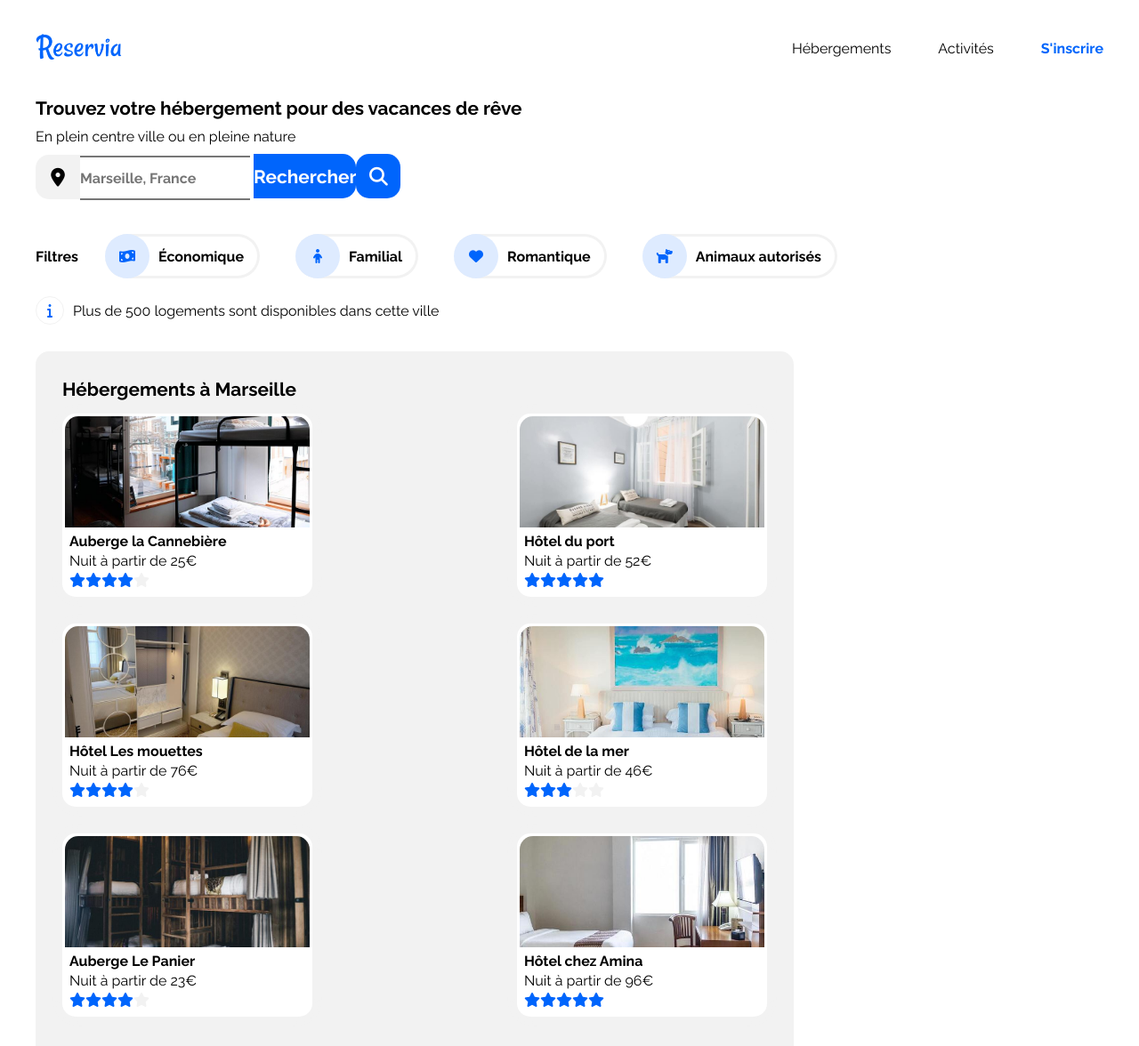
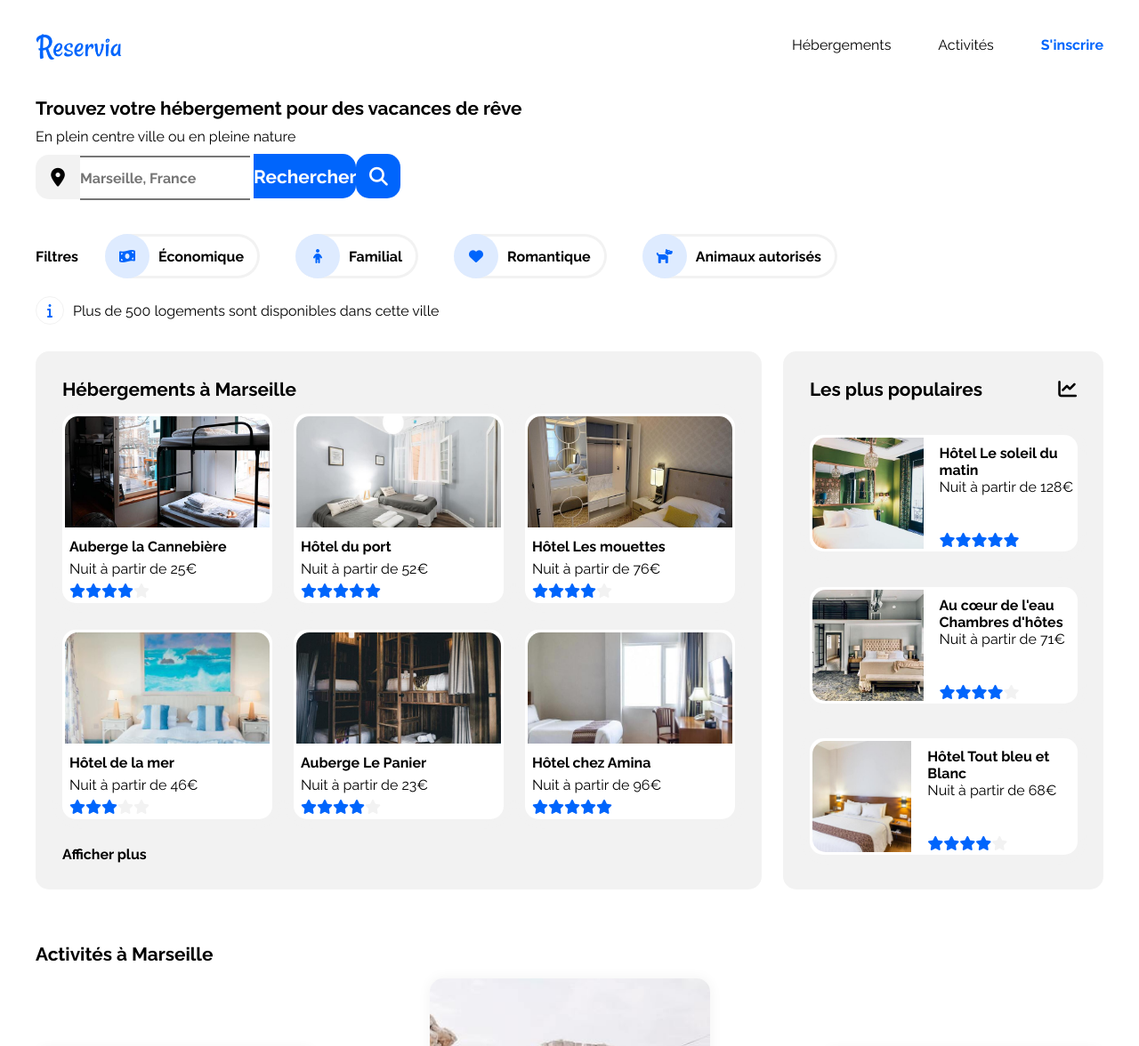
Before and after one commit to kvniscoding/KevinThevenet_2_18092021, a plain HTML site: page index.html in a window 1280 px wide. Shown: the top 1176 px of the page at 89% size. Drawn offline with Linux system fonts and the light colour scheme.

Commit message:
Ajustement de la section hébergements

```diff
--- a/index.html
+++ b/index.html
@@ -28,9 +28,9 @@
 				<!-- Barre de navigation -->
 				<nav>
 					<ul id="listeNavigation">
-						<li class="lienNavigation"><a href="#sectionHebergements" class="ancreSection">Hébergements</a></li>
-						<li class="lienNavigation"><a href="#sectionActivites" class="ancreSection">Activités</a></li>
-						<li class="lienNavigation"><a href="" id="inscription">S'inscrire</a></li>
+						<li><a href="#sectionHebergements" class="ancreSection">Hébergements</a></li>
+						<li><a href="#sectionActivites" class="ancreSection">Activités</a></li>
+						<li><a href="" id="inscription">S'inscrire</a></li>
 					</ul>
 				</nav> <!-- Fin de la barre de navigation -->
 			</div> <!-- Fin div logoNavigation -->
@@ -98,76 +98,84 @@
 					<h2>Hébergements à Marseille</h2>
 					<div class="blockVignettesHebergements"> <!-- block entourant les vignettes des hébergements -->
 						<!-- Figure pour les hébergements -->
-						<a href="">
 						<figure class="figureHebergement">
+							<a href="#">
 								<img src="images/hebergements/auberge_la_cannebiere.jpg" alt="Photo de l'Auberge de la Cannebière" class="vignetteHebergement"/>
 								<figcaption class="infoHebergement">
 									<h3>Auberge la Cannebière</h3>
 									<p>Nuit à partir de 25€</p>
 									<div class="noteEtoiles"><i class="fas fa-star"></i><i class="fas fa-star"></i><i class="fas fa-star"></i><i class="fas fa-star"></i><i class="fas fa-star greyStar"></i></div>
 								</figcaption>
+							</a>
 						</figure>
-						</a>
-						<a href="">
+
 						<figure class="figureHebergement">
+							<a href="#">
 								<img src="images/hebergements/hotel_du_port.jpg" alt="Photo de l'Hôtel du port" class="vignetteHebergement"/>
 								<figcaption class="infoHebergement">
 									<h3>Hôtel du port</h3>
 									<p>Nuit à partir de 52€</p>
 									<div class="noteEtoiles"><i class="fas fa-star"></i><i class="fas fa-star"></i><i class="fas fa-star"> </i><i class="fas fa-star"></i><i class="fas fa-star"></i></div>
 								</figcaption>
+							</a>
 						</figure>
-						</a>
-						<a href="">
+
+
 						<figure class="figureHebergement">
+							<a href="#">
 								<img src="images/hebergements/hotel_les_mouettes.jpg" alt="Photo de l'Hôtel Les mouettes" class="vignetteHebergement" />
 								<figcaption class="infoHebergement">
 									<h3>Hôtel Les mouettes</h3>
 									<p>Nuit à partir de 76€</p>
 									<div class="noteEtoiles"><i class="fas fa-star"></i><i class="fas fa-star"></i><i class="fas fa-star"></i><i class="fas fa-star"></i><i class="fas fa-star greyStar"></i></div>
 								</figcaption>
+							</a>
 						</figure>
-						</a>
-						<a href="">
+
 						<figure class="figureHebergement">
+							<a href="#">
 								<img src="images/hebergements/hotel_de_la_mer.jpg" alt="Photo de l'Hôtel de la mer" class="vignetteHebergement" />
 								<figcaption class="infoHebergement">
 									<h3>Hôtel de la mer</h3>
 									<p>Nuit à partir de 46€</p>
 									<div class="noteEtoiles"><i class="fas fa-star"></i><i class="fas fa-star"></i><i class="fas fa-star"></i><i class="fas fa-star greyStar"></i><i class="fas fa-star greyStar"></i></div>
 								</figcaption>
+							</a>
 							</figure>
-						</a>
-						<a href="">
+
 						<figure class="figureHebergement">
+							<a href="#">
 								<img src="images/hebergements/auberge_le_panier.jpg" alt="Photo de l'Auberge Le Panier" class="vignetteHebergement" />
 								<figcaption class="infoHebergement">
 									<h3>Auberge Le Panier</h3>
 									<p>Nuit à partir de 23€</p>
 									<div class="noteEtoiles"><i class="fas fa-star"></i><i class="fas fa-star"></i><i class="fas fa-star"></i><i class="fas fa-star"></i><i class="fas fa-star greyStar"></i></div>
 								</figcaption>
+							</a>
 						</figure>
-						</a>
-						<a href="">
+
 						<figure class="figureHebergement">
+							<a href="#">
 								<img src="images/hebergements/hotel_chez_amina.jpg" alt="Photo de l'Hôtel chez Amina" class="vignetteHebergement" />
 								<figcaption class="infoHebergement">
 									<h3>Hôtel chez Amina</h3>
 									<p>Nuit à partir de 96€</p>
 									<div class="noteEtoiles"><i class="fas fa-star"></i><i class="fas fa-star"></i><i class="fas fa-star"></i><i class="fas fa-star"></i><i class="fas fa-star"></i></div>
 								</figcaption>
+							</a>
 						</figure>
-						</a>
 					</div> <!-- Fin blockVignettesHebergements -->
 					<!-- lien pour afficher plus d'hébergements (vide pour la maquette) -->
+					<div>
 						<a href="" id="lienHebergementsPlus">Afficher plus</a>
+					</div>
 				</article> <!-- Fin de l'article des hébergements -->
 
 				<!-- Début de l'aside des hébergements les plus populaires -->
 				<aside>
 					<h2 id="titreHergementsPopulaires">Les plus populaires <i class="fas fa-chart-line"></i></h2>
 					<div class="blockVignettesPopulaires">
-						<a href="">
+						<a href="#">
 							<figure class="figurePopulaire">
 								<img src="images/hebergements/hotel_le_soleil_du_matin.jpg" alt="Photo de l'Hôtel Le soleil du matin" class="vignettePopulaire" />
 								<figcaption class="figcaptionPopulaire">
@@ -179,7 +187,8 @@
 								</figcaption>
 							</figure>
 						</a>
-						<a href="">
+
+						<a href="#">
 							<figure class="figurePopulaire">
 								<img src="images/hebergements/au_coeur_de_l_eau_chambres_d_hotes.jpg" alt="Photos des chambres d'hôtes Au cœur de l'eau Chambres d'hôtes" class="vignettePopulaire" />
 								<figcaption class="figcaptionPopulaire">
@@ -191,7 +200,8 @@
 								</figcaption>
 							</figure>
 						</a>
-						<a href="">
+
+						<a href="#">
 							<figure class="figurePopulaire">
 								<img src="images/hebergements/hotel_tout_bleu_et_blanc.jpg" alt="Photo de l'Hôtel Tout bleu et Blanc" class="vignettePopulaire" />
 								<figcaption class="figcaptionPopulaire">
@@ -211,16 +221,16 @@
 			<section id="sectionActivites">
 				<h2>Activités à Marseille</h2>
 				<div id="placementActivites">
-					<a href="">
+
 						<figure class="figureActivite">
-							<img src="images/activites/vieux_port.jpg" alt="Photo du Vieux Port" id="imgSeule" class="largeurImgActivite" />
+							<img src="images/activites/vieux_port.jpg" alt="Photo du Vieux Port" class="largeurImgActivite" />
 							<figcaption class="figcaptionActivite">
 								<h3>Vieux Port</h3>
 							</figcaption>
 						</figure>
 					</a>
 					<div class="blockDeuxActivites">
-						<a href="">
+
 							<figure class="figureActivite">
 								<img src="images/activites/fort_de_pomegues.jpg" alt="Photo du Fort de Pomègues" id="fortDePomegues" class="largeurImgActivite" />
 								<figcaption class="figcaptionActivite">
@@ -228,7 +238,7 @@
 								</figcaption>
 							</figure>
 						</a>
-						<a href="">
+
 							<figure class="figureActivite">
 								<img src="images/activites/iles_du_frioul.jpg" alt="Photo des Îles du Frioul" id="ilesDuFrioul" class="largeurImgActivite" />
 								<figcaption class="figcaptionActivite">
@@ -237,16 +247,16 @@
 							</figure>
 						</a>
 					</div> <!-- Fin de la div blockDeuxActivites (Pomègues, Frioul) -->
-					<a href="">
+
 						<figure class="figureActivite">
-							<img src="images/activites/parc_national_des_calanques.jpg" alt="Photo du Parc National des Calanques" id="imgSeule" class="largeurImgActivite" />
+							<img src="images/activites/parc_national_des_calanques.jpg" alt="Photo du Parc National des Calanques" class="largeurImgActivite" />
 							<figcaption class="figcaptionActivite">
 								<h3>Parc National des Calanques</h3>
 							</figcaption>
 						</figure>
 					</a>
 					<div class="blockDeuxActivites">
-						<a href="">
+
 							<figure class="figureActivite">
 								<img src="images/activites/notre-dame-de-la-garde.jpg" alt="Photo de Notre-Dame-de-la-Garde" id="notreDameDeLaGarde"  class="largeurImgActivite"/>
 								<figcaption class="figcaptionActivite">
@@ -254,7 +264,7 @@
 								</figcaption>
 							</figure>
 						</a>
-						<a href="">
+
 							<figure class="figureActivite">
 								<img src="images/activites/parc_longchamp.jpg" alt="Photo du Parc Longchamp" id="parcLongchamp" class="largeurImgActivite" />
 								<figcaption class="figcaptionActivite">
--- a/style.css
+++ b/style.css
@@ -35,7 +35,7 @@ header, main {
 /* ------ Début du bloc entourant toute la page ------ */
 #blockPage {
 	/*background-color: lightblue;*/
-	max-width: 1440px;
+	width: 1280px;
 	margin: auto;
 }
 /* ------ Fin du bloc entourant la page ------ */
@@ -45,27 +45,34 @@ header, main {
 /* ------ Début du HEADER ------ */
 /* Logo et navigation */
 #logoNavigation {
-	margin: 30px 0 30px 0;
+	margin: 0 0 30px 0;
+	padding-top: 0;
 	display: flex;
 	justify-content: space-between;
-	align-items: center;
+	align-items: flex-start;
 	flex-wrap: wrap;
 }
 /* Logo */
 #logoReservia {
 	width: 97px;
 	height: 45px;
+	margin-top: 30px
 }
 /* Navigation */
 #listeNavigation {
 	width: 350px;
+	height: 60px;
 	display: flex;
 	justify-content: space-between;
-	align-items: center;
+	align-items: flex-end;
 	flex-wrap: wrap;
 }
-.lienNavigation:hover {
+nav ul li:hover {
+	height: 60px;
 	border-top: 3px solid #0065FC;
+	display: flex;
+	justify-content: center;
+	align-items: flex-end;
 }
 .ancreSection:hover {
 	color: #0065FC;
@@ -202,7 +209,7 @@ h1, h1 + p {
 
 /* Hébergements: article */
 article {
-	max-width: 66%;
+	width: 63%;
 	padding: 30px;
 	background-color: #F2F2F2;
 	border-radius: 15px;
@@ -217,8 +224,8 @@ article h2 {
 	flex-wrap: wrap;
 }
 .figureHebergement {
-	max-width: 275px;
-	height: 200px;
+	width: 230px;
+	height: 207px;
 	margin: 0 0 30px 0;
 	padding: 3px;
 	border-radius: 15px;
@@ -230,7 +237,7 @@ article h2 {
 	align-items: flex-start;
 }
 .vignetteHebergement {
-	width: 275px;
+	width: 230px;
 	height: 125px;
 	object-fit: cover;
 	border-radius: 15px 15px 0 0;
@@ -250,7 +257,7 @@ article h2 {
 /* Hébergements: aside */
 aside {
 	background-color: #F2F2F2;
-	max-width: 33%;
+	width: 25%;
 	padding: 30px 30px 0 30px;
 	border-radius: 15px;
 	display: flex;
@@ -271,7 +278,7 @@ aside h2 {
 }
 .figurePopulaire {
 	background-color: white;
-	max-width: 300px;
+	width: 295px;
 	height: 125px;
 	padding: 3px;
 	border-radius: 15px;
```
Lines whose indentation alone changed are shown as unchanged.
